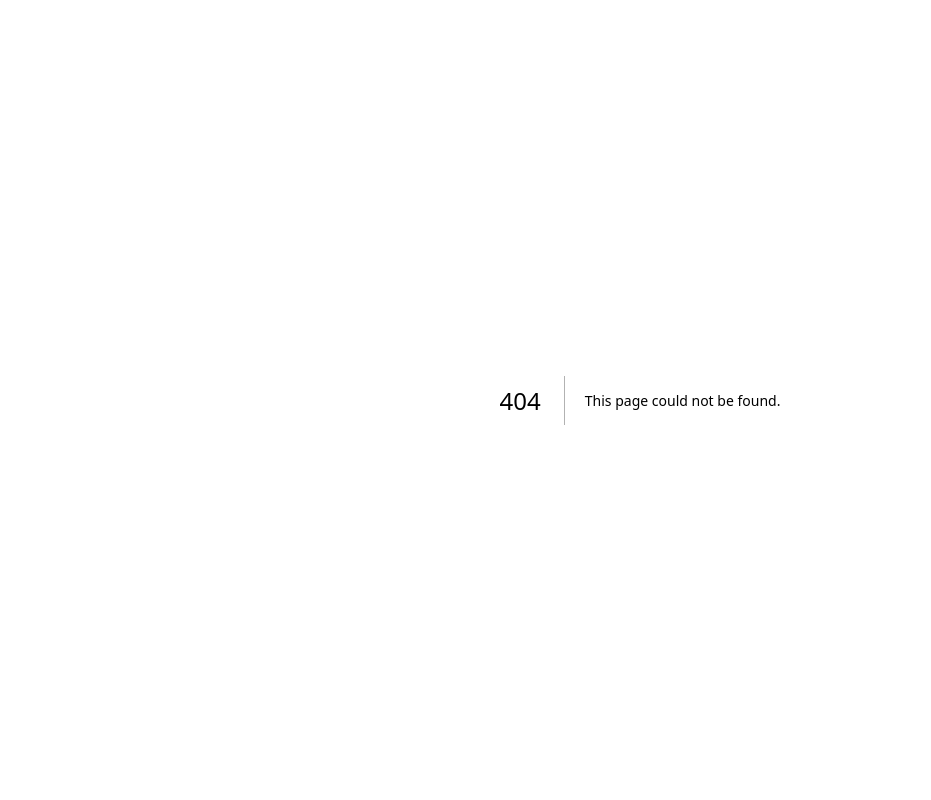
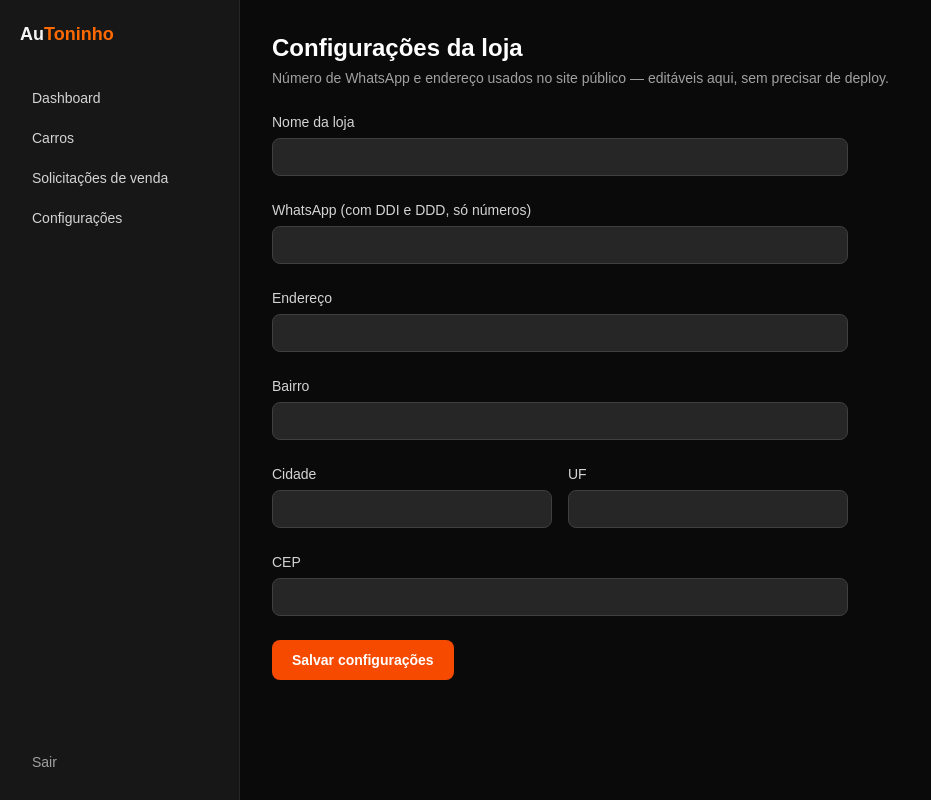
Before and after one commit to bruno-andrade/toninho, a Next.js app: page /admin/settings in a window 1280 px wide. Before the commit this address had no page. Shown: the whole page, without its empty margins (0-931 px from the left). Built offline with nearby package versions, Linux system fonts and the light colour scheme.

Commit message:
feat(admin): add store settings screen shell
Formulário completo (nome da loja, WhatsApp, endereço) com validação real;
updateSiteSettingsAction é stub até a tabela site_settings existir.

```diff
--- /dev/null
+++ b/app/admin/(protected)/settings/actions.ts
@@ -0,0 +1,42 @@
+"use server"
+
+import type { ActionResult } from "@/lib/actions/action-result"
+
+export type UpdateSiteSettingsState = ActionResult<void> | null
+
+export async function updateSiteSettingsAction(
+  _prevState: UpdateSiteSettingsState,
+  formData: FormData
+): Promise<UpdateSiteSettingsState> {
+  const get = (key: string) => String(formData.get(key) ?? "").trim()
+
+  const storeName = get("storeName")
+  const whatsappNumber = get("whatsappNumber")
+  const addressStreet = get("addressStreet")
+  const city = get("city")
+  const state = get("state")
+  const zipCode = get("zipCode")
+
+  const fieldErrors: Record<string, string[]> = {}
+  if (!storeName) fieldErrors.storeName = ["Informe o nome da loja."]
+  if (!/^\d{12,13}$/.test(whatsappNumber)) {
+    fieldErrors.whatsappNumber = ["Use o formato internacional, só dígitos (ex: 5582999999999)."]
+  }
+  if (!addressStreet) fieldErrors.addressStreet = ["Informe o endereço."]
+  if (!city) fieldErrors.city = ["Informe a cidade."]
+  if (!/^[A-Za-z]{2}$/.test(state)) fieldErrors.state = ["Informe a UF (2 letras)."]
+  if (!/^\d{5}-?\d{3}$/.test(zipCode)) fieldErrors.zipCode = ["Informe um CEP válido."]
+
+  if (Object.keys(fieldErrors).length > 0) {
+    return { ok: false, error: { code: "VALIDATION_ERROR", message: "Revise os campos destacados.", fieldErrors } }
+  }
+
+  return {
+    ok: false,
+    error: {
+      code: "NOT_IMPLEMENTED",
+      message:
+        "Configurações ainda não estão conectadas ao banco de dados. Próxima etapa: tabela site_settings (ver docs/DATA_MODEL.md).",
+    },
+  }
+}
--- /dev/null
+++ b/app/admin/(protected)/settings/page.tsx
@@ -0,0 +1,18 @@
+import type { Metadata } from "next"
+import { SettingsForm } from "./settings-form"
+
+export const metadata: Metadata = { title: "Configurações" }
+
+export default function SettingsPage() {
+  return (
+    <div className="flex flex-col gap-6">
+      <header>
+        <h1 className="text-2xl font-bold text-white">Configurações da loja</h1>
+        <p className="mt-1 text-sm text-neutral-400">
+          Número de WhatsApp e endereço usados no site público — editáveis aqui, sem precisar de deploy.
+        </p>
+      </header>
+      <SettingsForm />
+    </div>
+  )
+}
--- /dev/null
+++ b/app/admin/(protected)/settings/settings-form.tsx
@@ -0,0 +1,48 @@
+"use client"
+
+import { useActionState } from "react"
+import { Field } from "@/components/admin/form-field"
+import { updateSiteSettingsAction, type UpdateSiteSettingsState } from "./actions"
+
+const initialState: UpdateSiteSettingsState = null
+
+function fieldError(state: UpdateSiteSettingsState, field: string) {
+  if (!state || state.ok) return undefined
+  return state.error.fieldErrors?.[field]?.[0]
+}
+
+export function SettingsForm() {
+  const [state, formAction, pending] = useActionState(updateSiteSettingsAction, initialState)
+
+  return (
+    <form action={formAction} className="flex max-w-xl flex-col gap-6">
+      {state && !state.ok && state.error.code !== "VALIDATION_ERROR" ? (
+        <p role="alert" className="rounded-lg border border-amber-800 bg-amber-950 px-4 py-3 text-sm text-amber-300">
+          {state.error.message}
+        </p>
+      ) : null}
+
+      <Field label="Nome da loja" name="storeName" error={fieldError(state, "storeName")} />
+      <Field
+        label="WhatsApp (com DDI e DDD, só números)"
+        name="whatsappNumber"
+        error={fieldError(state, "whatsappNumber")}
+      />
+      <Field label="Endereço" name="addressStreet" error={fieldError(state, "addressStreet")} />
+      <Field label="Bairro" name="addressNeighborhood" required={false} />
+      <div className="grid grid-cols-2 gap-4">
+        <Field label="Cidade" name="city" error={fieldError(state, "city")} />
+        <Field label="UF" name="state" maxLength={2} error={fieldError(state, "state")} />
+      </div>
+      <Field label="CEP" name="zipCode" error={fieldError(state, "zipCode")} />
+
+      <button
+        type="submit"
+        disabled={pending}
+        className="self-start rounded-lg bg-orange-600 px-5 py-2.5 text-sm font-semibold text-white transition hover:bg-orange-500 disabled:cursor-not-allowed disabled:opacity-60"
+      >
+        {pending ? "Salvando…" : "Salvar configurações"}
+      </button>
+    </form>
+  )
+}
```
